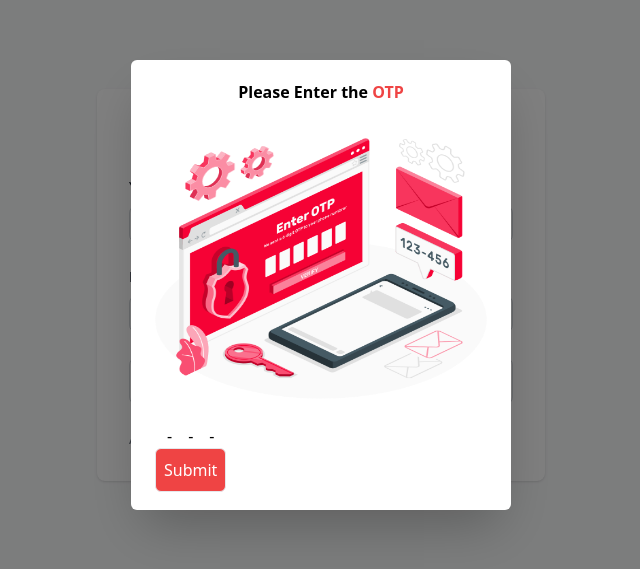
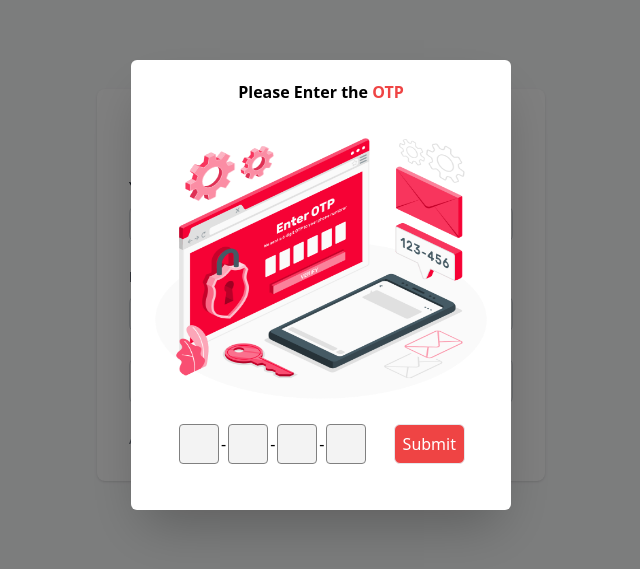
Before and after one commit to Lokeshdckap/the_palli_squad, a React (Create React App) app in the folder Frontend/: page /signin in a window 1280 px wide. Shown: the part 115-684 px from the top of the page, without its empty margins (319-959 px from the left). Built offline with nearby package versions, Linux system fonts and the light colour scheme.

Commit message:
otp input style changes

```diff
--- a/Frontend/src/Auth/Signin.jsx
+++ b/Frontend/src/Auth/Signin.jsx
@@ -7,7 +7,7 @@ import image from "../assets/images/OTP.png";
 
 import axiosClient from "../axios-client";
 
-import OtpInput from "react-otp-input";
+import OtpInput from 'react-otp-input';
 
 const Signin = () => {
   const {
@@ -206,8 +206,8 @@ const Signin = () => {
                 className="m-auto w-96 h-80 py-5"
                 alt="Super Admin"
               />
-              <div>
-                <form onSubmit={handleFormSubmit}>
+              <div className="flex justify-center">
+                <form onSubmit={handleFormSubmit} className="w-72 flex justify-between">
                   <div className="flex space-x-10">
                     <OtpInput
                       value={otp}
@@ -215,22 +215,15 @@ const Signin = () => {
                       onChange={handleOtpChange}
                       numInputs={4}
                       renderSeparator={<span>-</span>}
-                      renderInput={(props) => (
-                        <input
-                          style={{
-                            padding: "20px", // Adjust the padding value as needed
-                            fontSize: "16px", // You can also adjust the font size if necessary
-                            width: "2em", // Adjust the width if you want larger or smaller inputs
-                          }}
-                          {...props}
-                        />
-                      )}
+                      renderInput={(props) => {
+                        return <input class="otp" {...props} />;
+                      }}
                     />
                   </div>
 
                   <button
                     type="submit"
-                    className="bg-red-500 border h-11 px-2 text-white rounded-md ml-1"
+                    className="bg-red-500 border h-10 px-2 text-white rounded-md "
                   >
                     Submit
                   </button>
--- a/Frontend/src/Auth/Signup.jsx
+++ b/Frontend/src/Auth/Signup.jsx
@@ -121,33 +121,6 @@ const Signup = () => {
                       </span>
                     )}
                   </div>
-                  {/* <div>
-                    <label
-                      htmlFor="number"
-                      className="block mb-1.5 text-sm font-medium text-gray-900 dark:text-white"
-                    >
-                      Your Contact Number
-                    </label>
-                    <input
-                      type="number"
-                      id="number"
-                      className="bg-gray-50 border border-gray-300 text-gray-900 sm:text-sm rounded-lg focus:ring-primary-600 focus:border-primary-600 block w-full p-2 dark:bg-gray-700 dark:border-gray-600 dark:placeholder-gray-400 dark:text-white dark:focus:ring-blue-500 dark:focus:border-blue-500"
-                      placeholder="8189948383"
-                      required=""
-                      {...register("contact", {
-                        required: "Contact number is required",
-                        minLength: {
-                          value: 10,
-                          message: "Contact number must be at least 10 digits",
-                        },
-                      })}
-                    />
-                    {errors.contact && (
-                      <span className="text-red-500 text-sm">
-                        {errors.contact.message}
-                      </span>
-                    )}
-                  </div> */}
                   <div>
                     <label
                       htmlFor="password"
@@ -269,7 +242,6 @@ const Signup = () => {
                       Login here
                     </Link>
                   </p>
-                  <Button onClick={() => openNotificationWithIcon('success')}>Success</Button>
 
                 </form>
               </div>
--- a/Frontend/src/index.css
+++ b/Frontend/src/index.css
@@ -1,3 +1,12 @@
 @tailwind base;
 @tailwind components;
 @tailwind utilities;
+
+.otp{
+    background-color: rgb(243, 243, 243) !important;
+    width: 2.5em !important;
+    height: 2.5em !important;
+    margin: 0px 2px !important;
+    border: 1px solid grey !important;
+    border-radius: 4px !important;
+}
--- /dev/null
+++ b/package.json
@@ -0,0 +1,5 @@
+{
+  "dependencies": {
+    "otp-input-react": "^0.3.0"
+  }
+}
```
Also changed, not shown: 1 other file (tests, documents, lock files or other folders).
